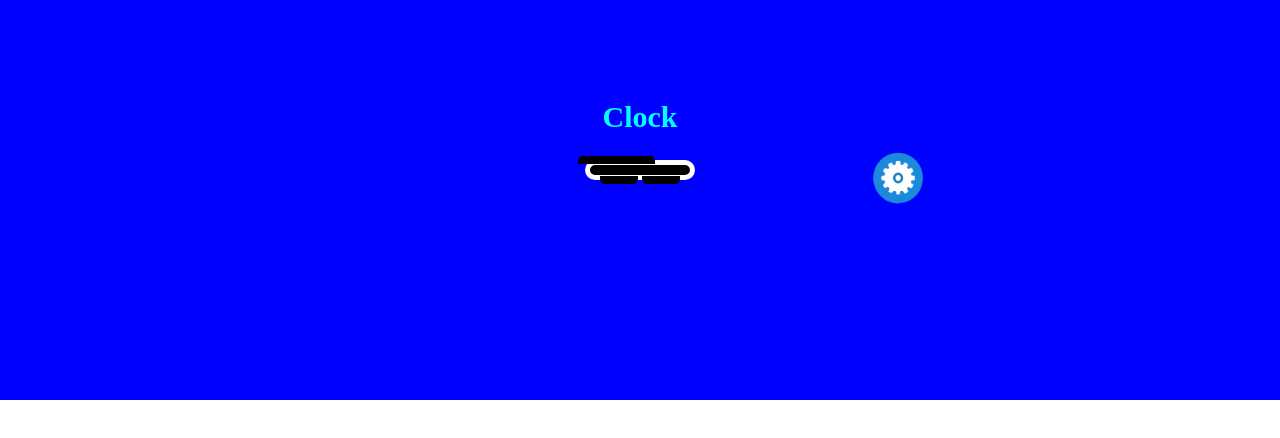
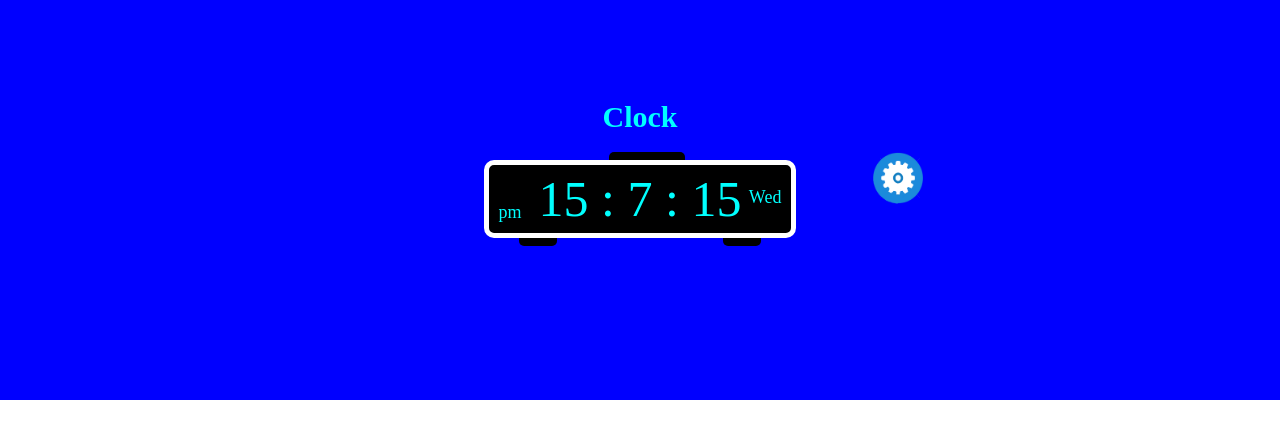
Before and after one commit to Arbazkhan-cs/MultiDigitalClock, a plain HTML site: page index.html in a window 1280 px wide. Drawn offline with Linux system fonts and the light colour scheme; files whose address does not match are found by name.

Commit message:
Update index.html

```diff
--- a/index.html
+++ b/index.html
@@ -62,7 +62,7 @@
         </div>
     </div>
 
-    <script src="/Clock/java.js"></script>
+    <script src="java.js"></script>
 </body>
 
 </html>
```
